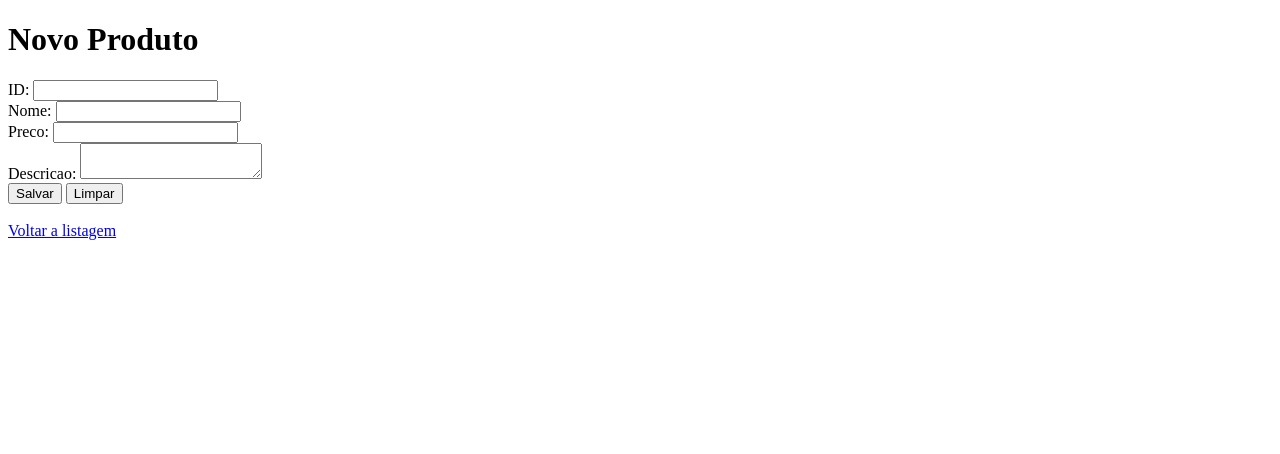
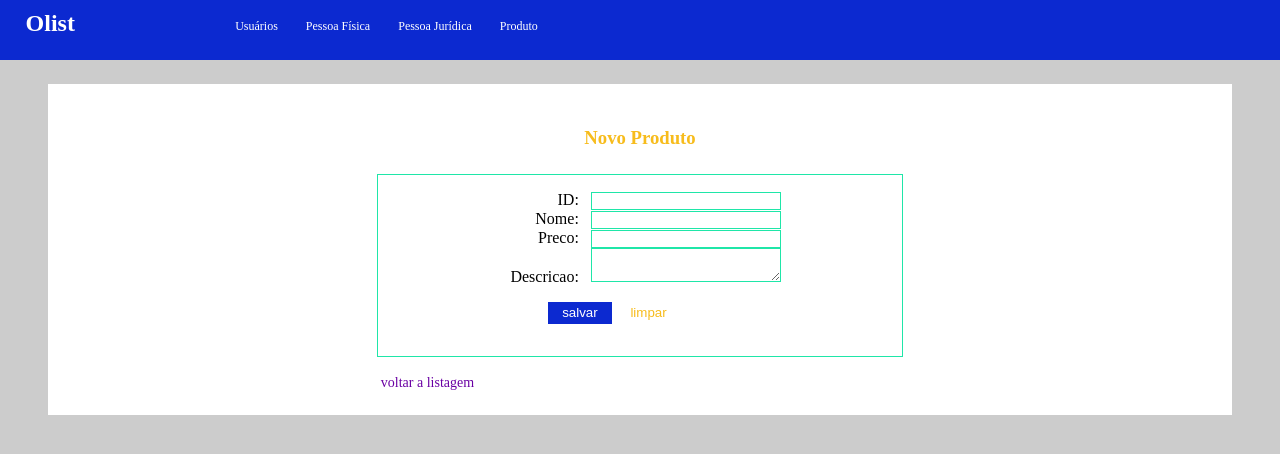
Before and after one commit to anacsv/OTE_Testes, a Flask app: page /produto/create in a window 1280 px wide. Shown: the top 454 px of the page. Run offline with Flask 2, Linux system fonts and the light colour scheme.

Commit message:
Product create with css style, add style to textarea in style.css

```diff
--- a/02_AR_01/view/static/css/styles.css
+++ b/02_AR_01/view/static/css/styles.css
@@ -141,7 +141,7 @@ form{
     border: 1px solid #1fe6a8;
     padding: 1em 2em;
 }
-form input{
+form input, form textarea{
     display: inline-block;
     border: 1px solid #1fe6a8;
     width: 40%;
--- a/02_AR_01/view/templates/produto_create.html
+++ b/02_AR_01/view/templates/produto_create.html
@@ -3,24 +3,47 @@
 <head>
     <meta charset="UTF-8">
     <meta name="viewport" content="width=device-width, initial-scale=1.0">
-    <title>Document</title>
+    <link rel="stylesheet" href="../static/css/styles.css">
+    <title>Novo Produto</title>
 </head>
 <body>
-    <h1>Novo Produto</h1>
-    <h4>{{msg}}</h4>
+    <header>
+        <div id="logo">
+            <a href="/">
+                <h2>Olist</h2>
+            </a>
+        </div>
+        <div id="menu">
+            <ul>
+                <li><a href="/usuario">Usuários</a></li>
+                <li><a href="/pessoa_fisica">Pessoa Física</a></li>
+                <li><a href="/pessoa_juridica">Pessoa Jurídica</a></li>
+                <li><a href="/produto">Produto</a></li>
+            </ul>
+        </div>
+    </header>
+    <div id="conteudo">
+        <h3>Novo Produto</h3>
+        <div class="msg">
+            <h6>{{msg}}</h6>
+        </div>
         <form action="/produto/salvar" method="POST">
-        ID:
-        <input type="text" name="id" id="id"><br>
-        Nome:
+            <label for="id">ID:</label>
+            <input type="text" name="id" id="id">
+            <label for="nome">Nome:</label>
             <input type="text" name="nome" id="nome"><br>
-        Preco:
+            <label for="preco">Preco:</label>
             <input type="number" name="preco" id="preco"><br>
-        Descricao:
+            <label for="descricao">Descricao:</label>
             <textarea type="text" name="descricao" id="descricao"></textarea><br>
-        <button type="submit">Salvar</button>
-        <button type="reset">Limpar</button>
+            <div class="buttons">
+                <button type="submit" class="salvar">Salvar</button>
+                <button type="reset" class="limpar">Limpar</button>
+            </div>
         </form>
-    <br>
+        <div class="btn-listagem">
             <a href="/produto">Voltar a listagem</a>
+        </div>
+    </div>
 </body>
 </html>
```
Lines whose indentation alone changed are shown as unchanged.
